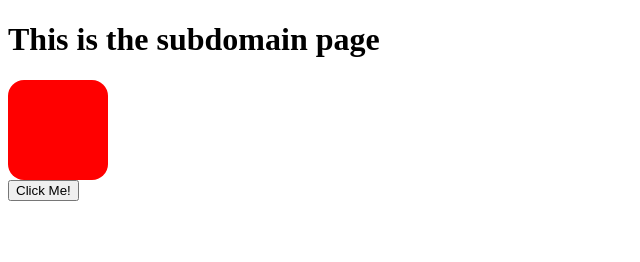
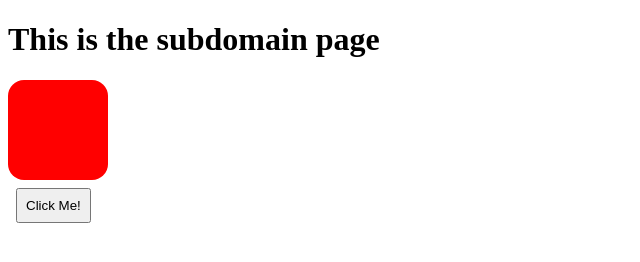
Before and after one commit to Digital-Mafia-Solution/subdomain_test, a plain HTML site: page index.html in a window 1280 px wide. Shown: the whole page, without its empty margins (0-640 px from the left). Drawn offline with Linux system fonts and the light colour scheme.

Commit message:
Update index.html

```diff
--- a/index.html
+++ b/index.html
@@ -11,6 +11,6 @@
   <body>
     <h1>This is the subdomain page</h1>
     <div class="square red"></div>
-    <button id="toggle">Click Me!</button>
+    <button id="toggle" style="padding: 8px; margin: 8px">Click Me!</button>
   </body>
 </html>
```
